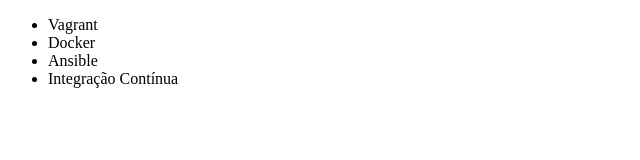
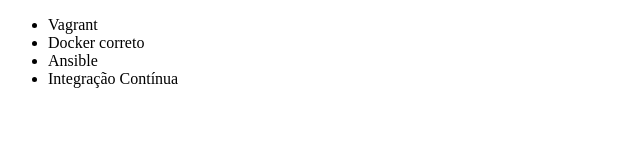
Before and after one commit to michaelsalzer/alura-git, a plain HTML site: page index.html in a window 1280 px wide. Shown: the full height of the page, 0-640 px from the left. Drawn offline with Linux system fonts and the light colour scheme.

Commit message:
nome correto

```diff
--- a/index.html
+++ b/index.html
@@ -7,7 +7,7 @@
 <body>
     <ul>
         <li>Vagrant</li>
-        <li>Docker</li>
+        <li>Docker correto</li>
         <li>Ansible</li>
         <li>Integração Contínua</li>
     </ul>
```
